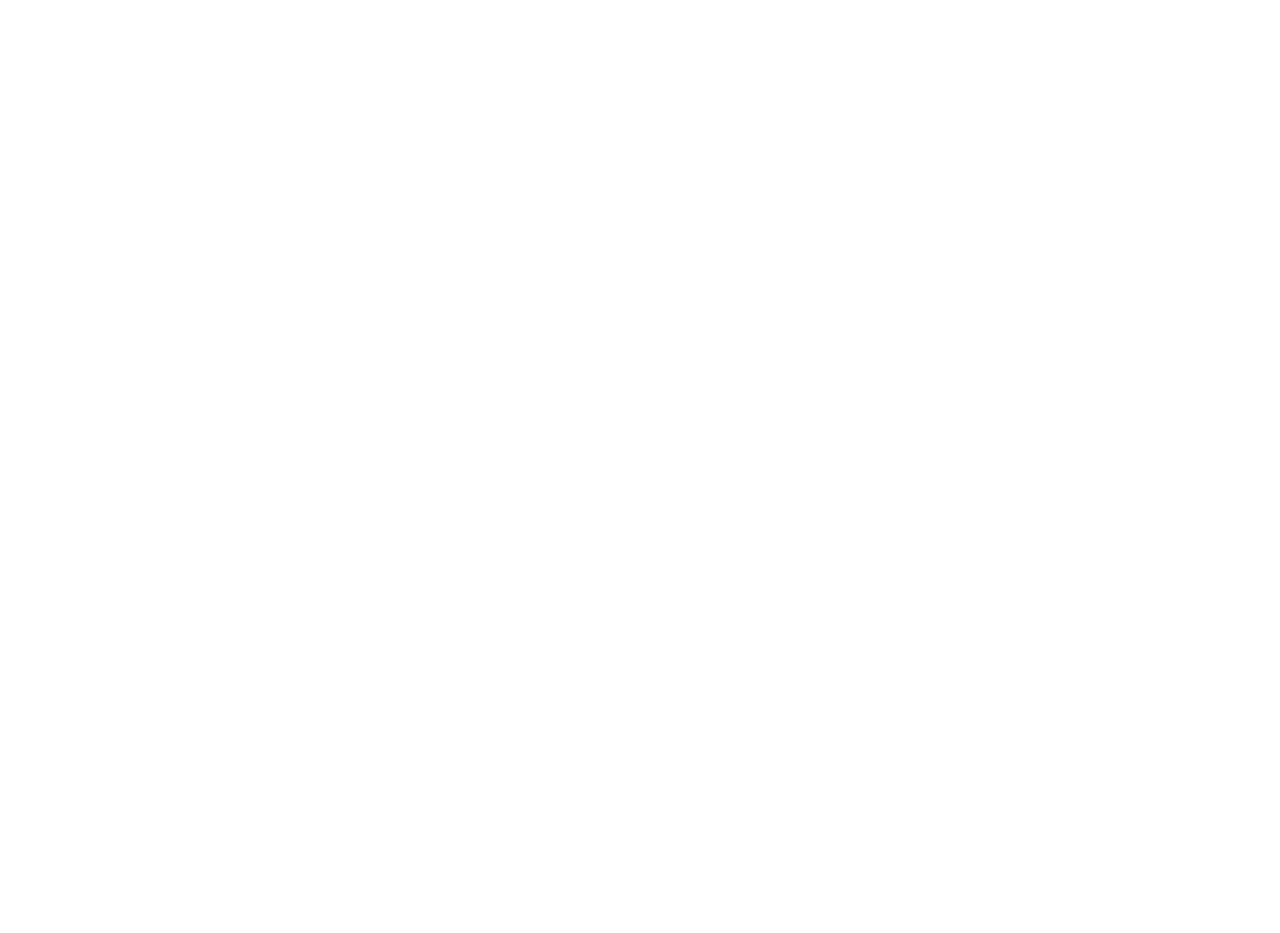
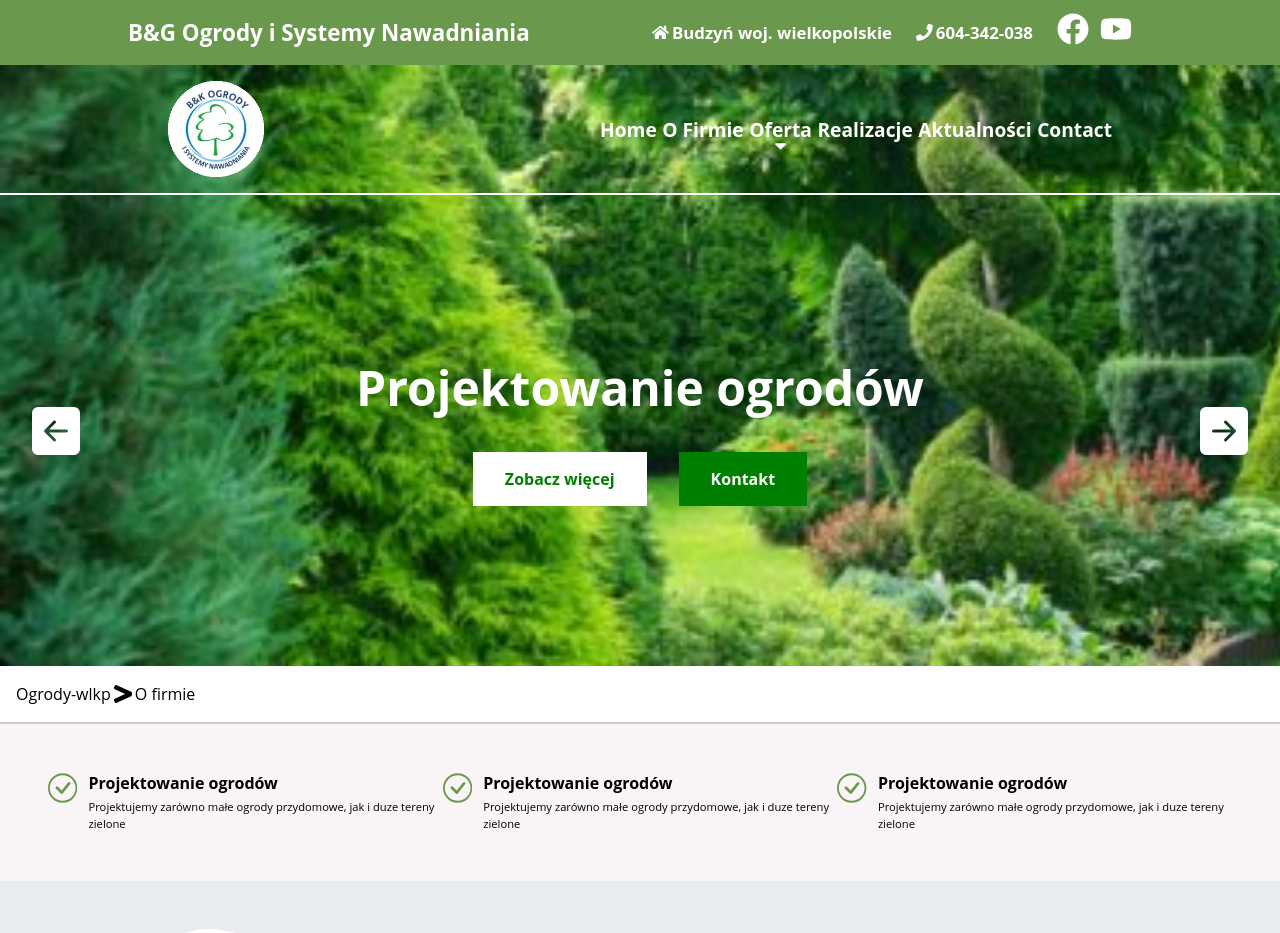
Before and after one commit to MateolCS/ogrody-wlkp, a React (Create React App) app: page /aboutus in a window 1280 px wide. Before the commit this address had no page. Shown: the top 933 px of the page. Before the commit the page ends 800 px from the top, so only its background shows below. Built offline with nearby package versions, Linux system fonts and the light colour scheme.

Commit message:
Created AboutUs subpage, added Location bar and Stripe

```diff
--- a/src/App.js
+++ b/src/App.js
@@ -1,6 +1,6 @@
 import { BrowserRouter as Router, Route, Routes } from 'react-router-dom';
 import Home from './components/Home';
-
+import AbouUs from './components/AbouUs';
 
 function App() {
   return (
@@ -8,6 +8,7 @@ function App() {
       <Router>
         <Routes>
           <Route path='/' element={<Home/>}/>
+          <Route path='/aboutus' element={<AbouUs/>}/>
         </Routes>
       </Router>
     </>
--- /dev/null
+++ b/src/components/AbouUs.js
@@ -0,0 +1,47 @@
+import Header from "./Header"
+import Footer from "./Footer"
+import InfoNav from "./InfoNav"
+import Menu from "./Menu"
+import Stripe from "./Stripe"
+import Location from "./Location"
+import { LocationLink, GreaterThan, LocationP } from "./styles/Location.styled"
+import { Check, StripeContainer, StripeTxt, StripeContainerDesc, StripeContainerTitle } from "./styles/AboutUs.styled"
+const AbouUs = () => {
+  return (
+    <>
+        <Header />
+        <Menu/>
+        <Location>
+            <LocationLink to="/">Ogrody-wlkp <GreaterThan/></LocationLink>
+            <LocationP>O firmie</LocationP>
+        </Location>
+        <Stripe justify={'space-around'} bgColor={'#f9f4f5'}>
+            <StripeContainer>
+                <Check/>
+                <StripeTxt>
+                    <StripeContainerTitle>Projektowanie ogrodów</StripeContainerTitle>
+                    <StripeContainerDesc>Projektujemy zarówno małe ogrody przydomowe, jak i duze tereny zielone</StripeContainerDesc>
+                </StripeTxt>
+            </StripeContainer>
+            <StripeContainer>
+                <Check/>
+                <StripeTxt>
+                    <StripeContainerTitle>Projektowanie ogrodów</StripeContainerTitle>
+                    <StripeContainerDesc>Projektujemy zarówno małe ogrody przydomowe, jak i duze tereny zielone</StripeContainerDesc>
+                </StripeTxt>
+            </StripeContainer>
+            <StripeContainer>
+                <Check/>
+                <StripeTxt>
+                    <StripeContainerTitle>Projektowanie ogrodów</StripeContainerTitle>
+                    <StripeContainerDesc>Projektujemy zarówno małe ogrody przydomowe, jak i duze tereny zielone</StripeContainerDesc>
+                </StripeTxt>
+            </StripeContainer>
+        </Stripe>
+        <InfoNav/>
+        <Footer/>
+    </>
+  )
+}
+
+export default AbouUs
--- a/src/components/DesktopNav.js
+++ b/src/components/DesktopNav.js
@@ -16,7 +16,7 @@ const DesktopNav = () => {
   return (
     <DesktopNavStyled>
       <PrimaryList show={toggleMenu}>
-          <li><NavLink to={'/home'}>Home</NavLink></li>
+          <li><NavLink to={'/'}>Home</NavLink></li>
           <li><NavLink to={'/aboutus'}>O Firmie</NavLink></li>
           <PrimaryListItemHover onClick={toggleSecondList}><NavLink to={'/services'}>Oferta</NavLink> <TriangleDown/>
             <SecondaryList hoverSecondList={hoverSecondList} >
--- /dev/null
+++ b/src/components/Location.js
@@ -0,0 +1,11 @@
+import { StyledLocation } from "./styles/Location.styled"
+
+const Location = ({children}) => {
+  return (
+    <StyledLocation>
+        {children}
+    </StyledLocation>
+  )
+}
+
+export default Location
--- /dev/null
+++ b/src/components/styles/AboutUs.styled.js
@@ -0,0 +1,36 @@
+import styled from "styled-components"
+import {BsCheckCircle} from "react-icons/bs"
+
+export const Check = styled(BsCheckCircle)`
+    color: #6a994e;
+    font-size: 2rem;
+    font-weight: bold;
+
+    &:hover {
+        color: #d4d2d5;
+    }
+`
+
+export const StripeContainer = styled.div`
+    display: flex;
+    gap: .7rem;
+`
+
+export const StripeTxt = styled.div`
+    display: flex;
+    flex-direction: column;
+    gap: .3rem;
+`
+
+export const StripeContainerTitle = styled.p`
+    font-size: 1rem;
+    font-weight: bold;
+    color: #000;
+`
+
+
+export const StripeContainerDesc = styled.p`
+    font-size: .7rem;
+    line-height: 1.5;
+    color: #000;
+`
--- /dev/null
+++ b/src/components/styles/Location.styled.js
@@ -0,0 +1,35 @@
+import styled from "styled-components";
+import { Link } from "react-router-dom";
+import { FaGreaterThan } from "react-icons/fa";
+export const StyledLocation = styled.nav`
+    width: 100%;
+    border-bottom: 2px solid #ccc;
+    padding: 1rem;
+    display: flex;
+    align-items: center;
+`
+
+export const LocationLink = styled(Link)`
+    color: #000;
+    text-decoration: none;
+    font-size: 1rem;
+    display: flex;
+    align-items: center;
+    jusify-content: center;
+
+    &:hover {
+        font-weight: bold;
+    }
+`
+
+export const LocationP = styled.p`
+color: #000;
+text-decoration: none;
+font-size: 1rem;
+`
+
+export const  GreaterThan = styled(FaGreaterThan)`
+    color: #000;
+    font-size: 1.5rem;
+    font-weight: 300;
+`
```
